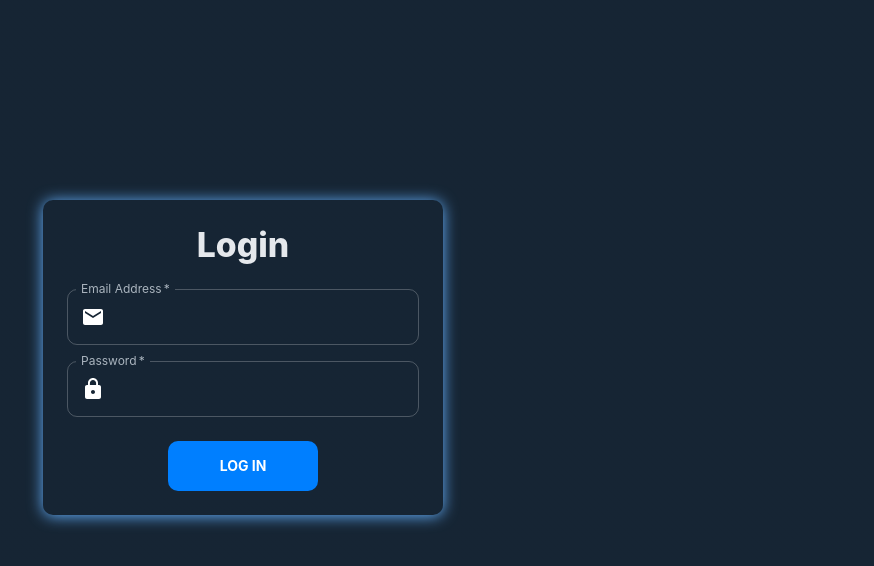
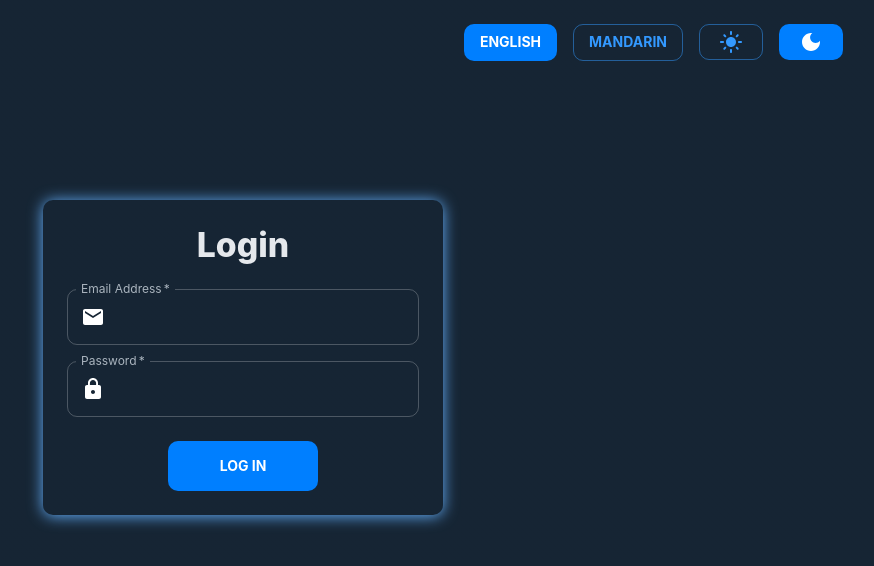
Before and after one commit to mp5maker/react-meldcx, a React (Create React App) app: page /login in a window 1280 px wide. Shown: the top 566 px of the page, without its empty margins (397-1271 px from the left). Built offline with nearby package versions, Linux system fonts and the light colour scheme.

Commit message:
feat: added a way to change the language as well as the theme

```diff
--- a/src/App.tsx
+++ b/src/App.tsx
@@ -1,17 +1,84 @@
+import { DarkMode, LightMode } from '@mui/icons-material'
+import { Box, useTheme } from '@mui/material'
+import { makeStyles } from '@mui/styles'
 import { createBrowserHistory } from 'history'
+import get from 'lodash/get'
 import React from 'react'
+import { useTranslation } from 'react-i18next'
 import { Route, Router, Switch } from 'react-router-dom'
 import './App.scss'
 import Alert from './components/alert'
 import Body from './components/body'
+import Button from './components/button'
 import PrivateRoute from './components/privateRoute'
 import routes from './constants/routes'
+import useLocalTheme from './hooks/useLocalTheme'
 import Devices from './pages/devices'
 import Login from './pages/login'
 
 const browserHistory = createBrowserHistory()
 
-const App = () => (
+const useStyles: any = makeStyles((theme: any) => ({
+  topContent: {
+    position: 'absolute',
+    top: 24,
+    right: 24
+  }
+}))
+
+const App = () => {
+  const { t, i18n } = useTranslation()
+  const classes = useStyles()
+  const theme = useTheme()
+  const { state, setTheme }: any = useLocalTheme()
+  const currentTheme = get(state, 'theme', '')
+
+  const handleTheme = (value: string) => {
+    setTheme(value)
+  }
+
+  const handleLanguage = (lang: string) => {
+    i18n.changeLanguage(lang)
+  }
+
+  const TopContent = (
+    <Box className={classes.topContent}>
+      <Button
+        className={classes.button}
+        variant={i18n.language === 'en' ? 'contained' : 'outlined'}
+        style={{ marginRight: theme.spacing(2) }}
+        onClick={() => handleLanguage('en')}
+      >
+        {t('ENGLISH')}
+      </Button>
+      <Button
+        className={classes.button}
+        variant={i18n.language === 'zh' ? 'contained' : 'outlined'}
+        style={{ marginRight: theme.spacing(2) }}
+        onClick={() => handleLanguage('zh')}
+      >
+        {t('MANDARIN')}
+      </Button>
+      <Button
+        className={classes.button}
+        variant={currentTheme === 'light' ? 'contained' : 'outlined'}
+        style={{ marginRight: theme.spacing(2) }}
+        onClick={() => handleTheme('light')}
+      >
+        <LightMode />
+      </Button>
+      <Button
+        className={classes.button}
+        variant={currentTheme === 'dark' ? 'contained' : 'outlined'}
+        style={{ marginRight: theme.spacing(2) }}
+        onClick={() => handleTheme('dark')}
+      >
+        <DarkMode />
+      </Button>
+    </Box>
+  )
+
+  return (
     <Body>
       <Alert />
       <Router history={browserHistory}>
@@ -23,6 +90,8 @@ const App = () => (
           </PrivateRoute>
         </Switch>
       </Router>
+      {TopContent}
     </Body>
   )
+}
 export default App
--- /dev/null
+++ b/src/hooks/useLocalTheme.tsx
@@ -0,0 +1,18 @@
+import * as React from 'react'
+import { ThemeContext } from '../redux/theme/context'
+import { THEME_ACTION_TYPE } from '../redux/theme/reducer'
+
+const useLocalTheme = () => {
+  const { state, dispatch, theme }: any = React.useContext(ThemeContext)
+
+  const setTheme = React.useCallback((value: string) => {
+    dispatch({
+      type: THEME_ACTION_TYPE.CHANGE_THEME,
+      value
+    })
+  }, [])
+
+  return { state, dispatch, theme, setTheme }
+}
+
+export default useLocalTheme
--- a/src/locales/en.json
+++ b/src/locales/en.json
@@ -7,8 +7,8 @@
   "THIS_PASSWORD_IS_INVALID": "Invalid Password",
   "REQUIRED": "Required",
   "INVALID_EMAIL": "Invalid Email",
-  "DEVICES": "DEVICES",
-  "DEVICE": "DEVICE",
+  "DEVICES": "Devices",
+  "DEVICE": "Device",
   "ONLINE": "ONLINE",
   "LOG_OUT": "Log out",
   "NOTIFY": "Notify"
--- a/src/locales/i18n.tsx
+++ b/src/locales/i18n.tsx
@@ -1,11 +1,15 @@
 import i18n from 'i18next'
 import { initReactI18next } from 'react-i18next'
 import en from './en.json'
+import zh from './zh.json'
 
 i18n.use(initReactI18next).init({
   resources: {
     en: {
       translation: en
+    },
+    zh: {
+      translation: zh
     }
   },
   lng: 'en',
--- /dev/null
+++ b/src/locales/zh.json
@@ -0,0 +1,15 @@
+{
+  "LOGIN": "登录",
+  "LOG_IN": "登录",
+  "SUBMIT": "提交",
+  "EMAIL_ADDRESS": "Email 电子邮件地址",
+  "PASSWORD": "密码",
+  "THIS_PASSWORD_IS_INVALID": "密码无效",
+  "REQUIRED": "必需",
+  "INVALID_EMAIL": "电子邮件无效",
+  "DEVICES": "设备",
+  "DEVICE": "设备",
+  "ONLINE": "在线",
+  "LOG_OUT": "登出",
+  "NOTIFY": "通知"
+}
--- a/src/pages/login/index.tsx
+++ b/src/pages/login/index.tsx
@@ -18,7 +18,8 @@ interface ILoginProps {}
 
 const useStyles: any = makeStyles((theme: any) => ({
   container: {
-    height: '100%'
+    height: '100%',
+    position: 'relative'
   },
   content: {
     width: 400,
```
Also changed, not shown: src/hooks/useTheme.tsx (deleted, +0 -9 lines). Lines whose indentation alone changed are shown as unchanged.
